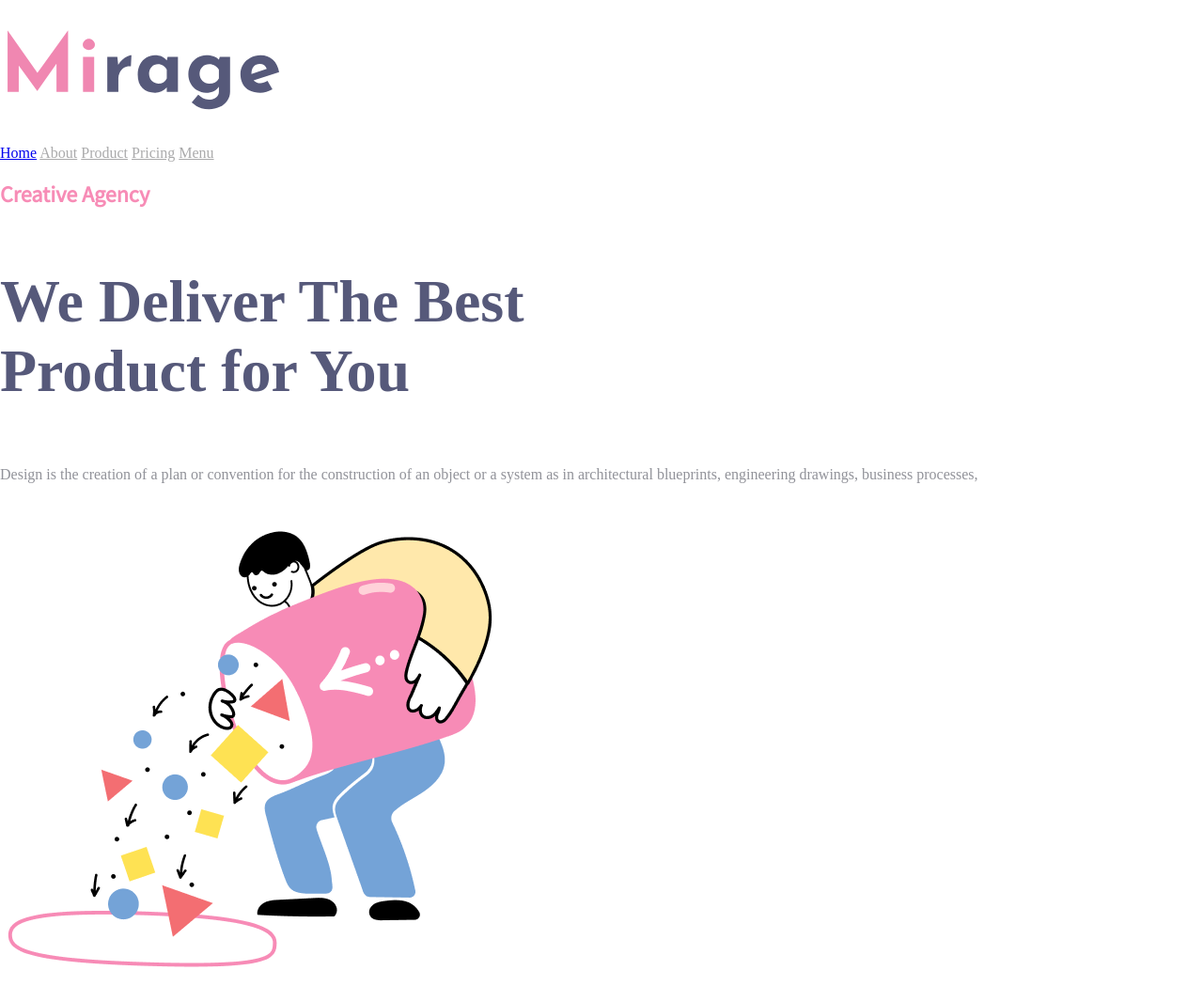
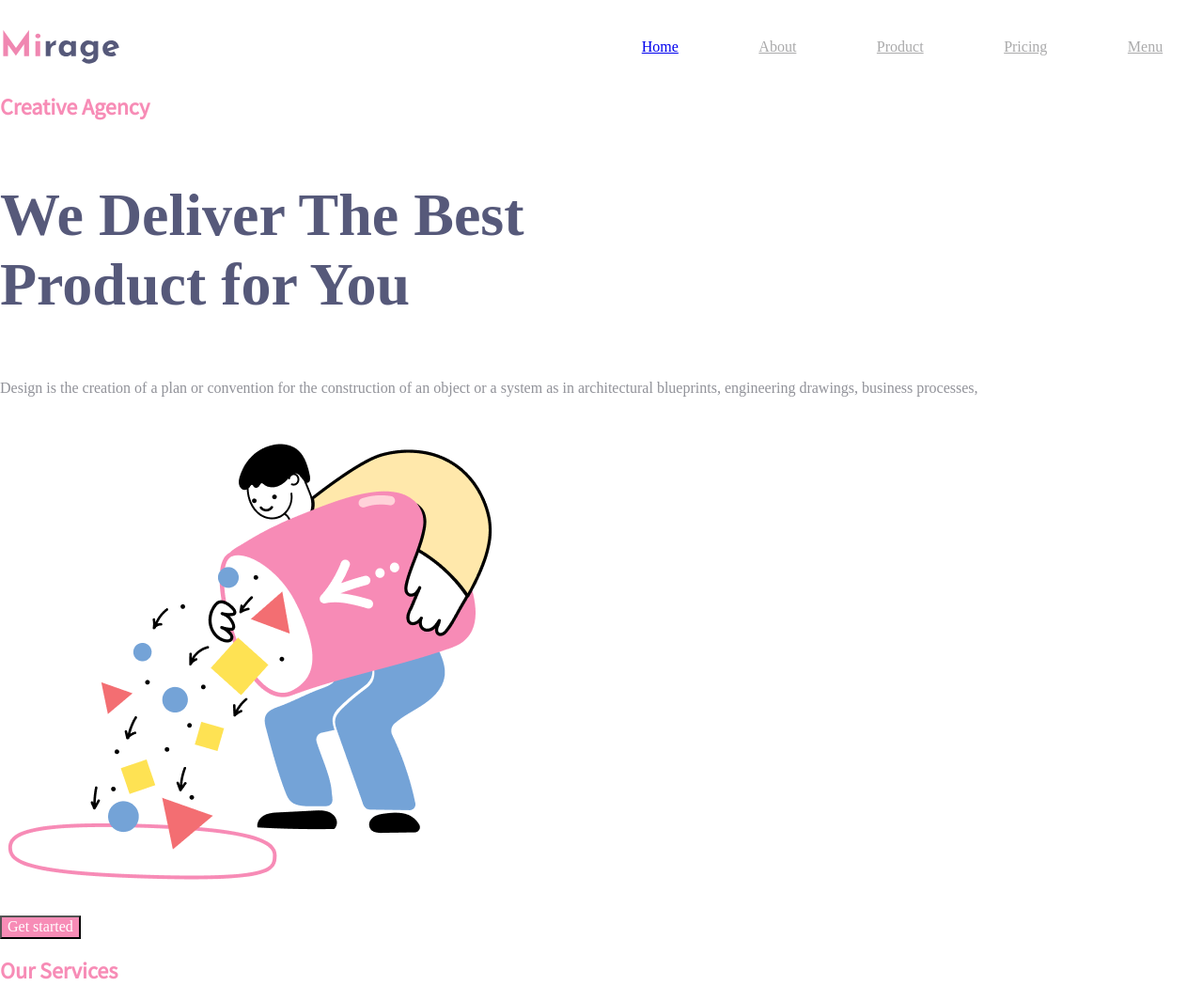
Before and after one commit to ivlina/week5, a plain HTML site: page Task-3-model/index.html in a window 1280 px wide. Shown: the top 1049 px of the page at 94% size. Drawn offline with Linux system fonts and the light colour scheme.

Commit message:
Header is finished.

```diff
--- a/Task-3-model/style.css
+++ b/Task-3-model/style.css
@@ -2,31 +2,29 @@
 
 /* ШАПКА */
 
-/* header .icon {
+header .icon {
     float: left;
-    width: 50%;
-    min-height: fit-content;
+    height: 100px;
+    width: 10%;
 }
 
 #menu {
+    float: right;
     width: 50%;
-    float: right;
+    height: 100px;
     display: flex;
     justify-content: space-around;
     align-items: center;
 }
 
+/* О ЧЁМ КОМПАНИЯ? */
+
 #main-section {
     clear: both;
-} */
+}
 
-        /* СЕКЦИЯ 1
-        СЕКЦИЯ 2
-        СЕКЦИЯ 3
-        СЕКЦИЯ 4
-        СЕКЦИЯ 5
-        СЕКЦИЯ 6
-        ФУТЕР */
+
+
 
 #main-text {
     width: 599px;
```
Also changed, not shown: Task-3-model/index.html (+2 -0 lines).
